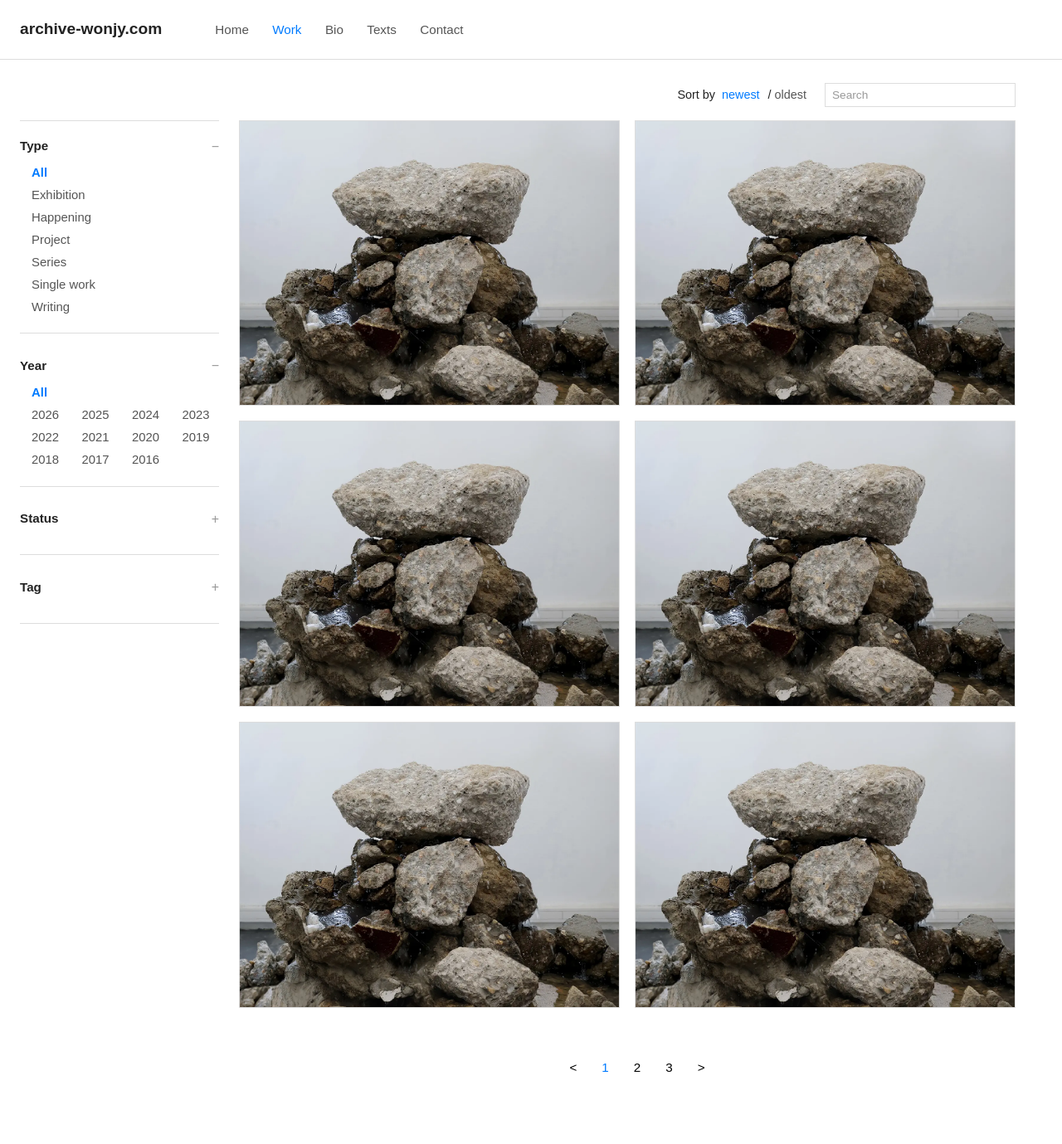
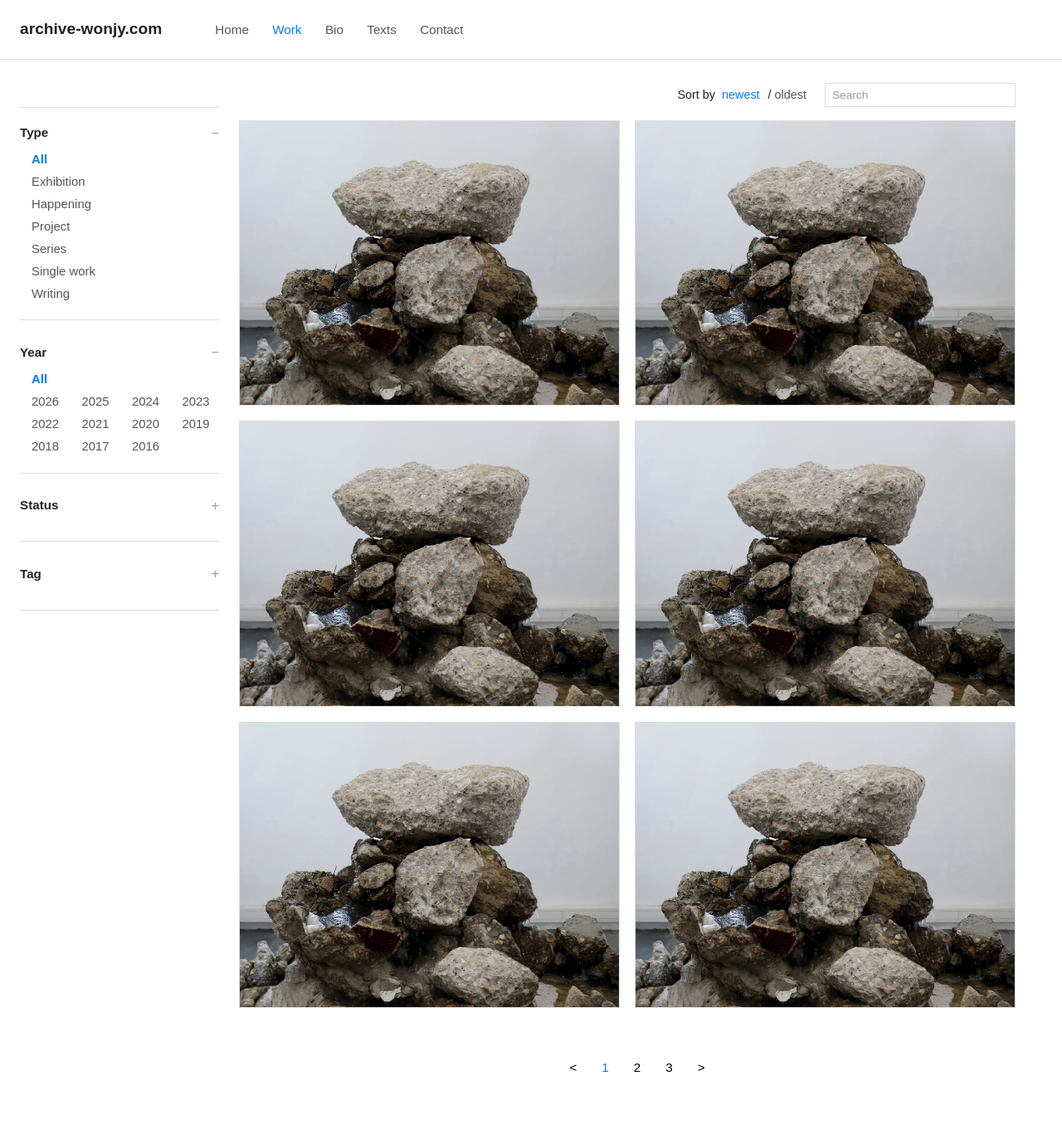
Before and after one commit to Won-Jy/archive-wonjy, a Jekyll site: the page built from work.html, in a window 1280 px wide. Shown: the whole page at 83% size. Built offline with Jekyll 4.4.1, drawn with Linux system fonts in a browser that asks for light colours.

Commit message:
Update work.html

```diff
--- a/work.html
+++ b/work.html
@@ -76,7 +76,7 @@ layout: none
 
 /* 그룹 구분선/여백 */
 .filter-group{
-  margin:16px 0;
+  margin:0 0 16px;
   border-bottom:1px solid var(--border);
   padding-top:4px;
   padding-bottom:4px;
```
